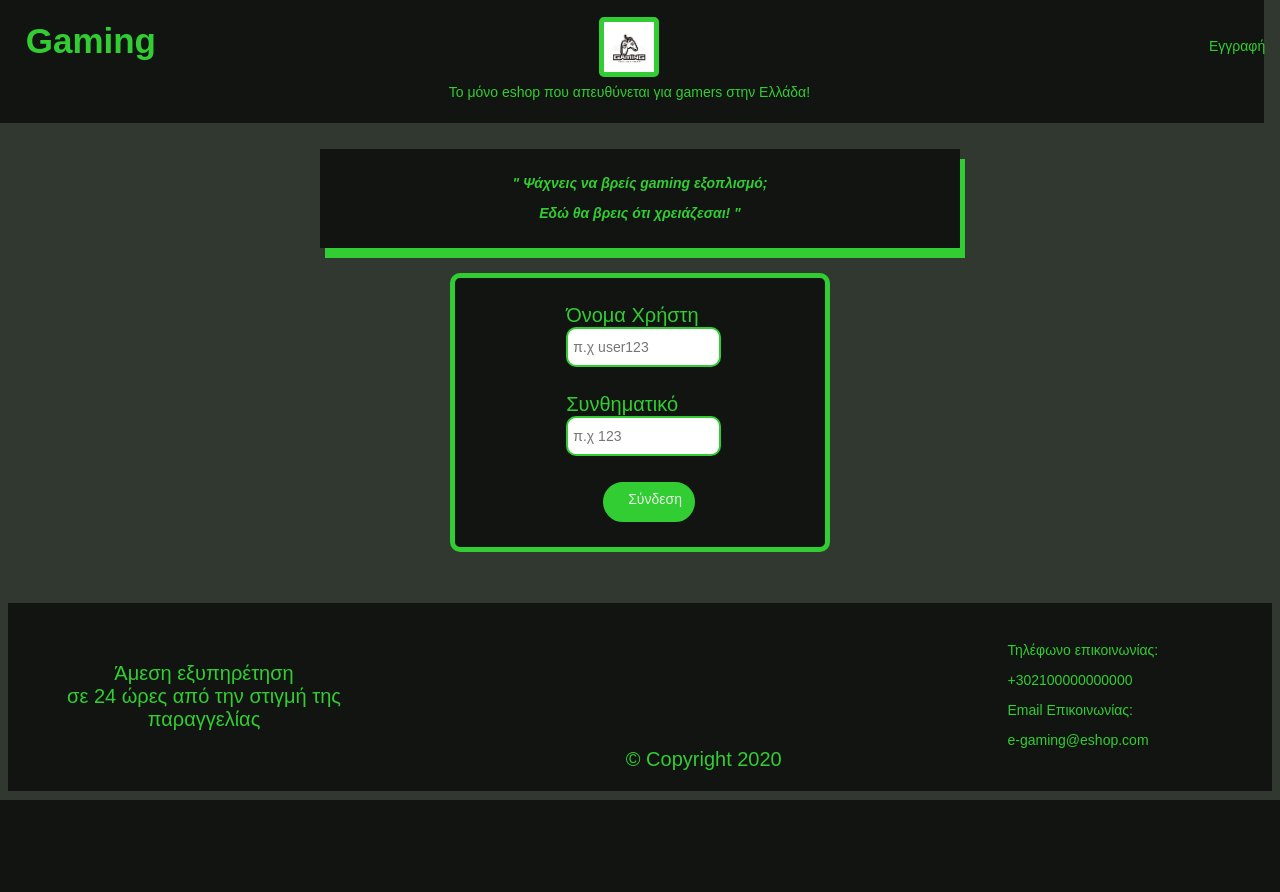
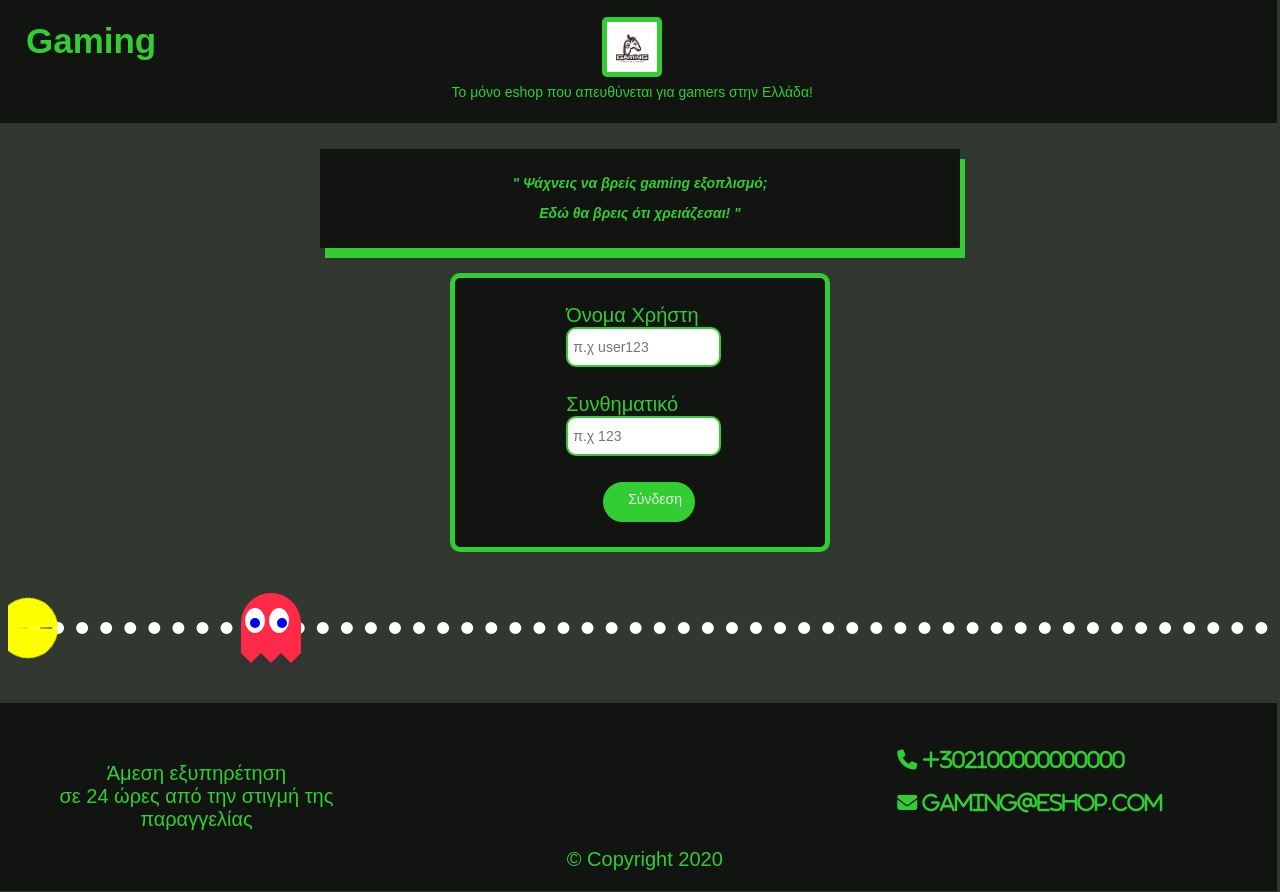
Before and after one commit to sotiriskarageorgopoulos/e-shop, a PHP site: page /templates/index.html in a window 1280 px wide. Before the commit the page ends 800 px from the top, so only its background shows below. Run offline with PHP 8.4, Linux system fonts and the light colour scheme; some libraries are stand-ins or nearby versions.

Commit message:
pacman animation,correct footer & navbar!

```diff
--- a/css/footer.css
+++ b/css/footer.css
@@ -1,8 +1,10 @@
 /*------------------footer css--------------*/
 footer {
   background-color: #121412;
-  width: 100%;
+  width: 101%;
   margin-top:2%;
+  margin-left: -0.6%;
+  margin-bottom: -7px;
 }
 
 .footer-layout {
@@ -29,4 +31,18 @@
   padding-right: 9%;
 }
 
+.icon {
+  font-family: 'FontAwesome';
+  font-size: 20px;
+  color: #32CD32;
+}
+
+.envelope-icon::before {
+  content: '\f0e0';
+}
+
+.phone-icon::before {
+  content: '\f095';
+}
+
 /*------------------------------------------*/
--- a/css/my_app.css
+++ b/css/my_app.css
@@ -3,6 +3,7 @@
 @import url("./boxes.css");
 @import url("./footer.css");
 @import url("./buttons.css");
+@import url("./pacman_animation.css");
 
 * {
   box-sizing: border-box;
--- a/css/navbar.css
+++ b/css/navbar.css
@@ -8,7 +8,7 @@
 ul>li {
     display: flex;
     list-style-type: none;
-    padding-top: 50%;
+    margin-top: 50%;
     margin-left: 5%;
     color: #32CD32;
 }
@@ -30,6 +30,26 @@
     margin-right: 25%;
 }
 
+#register-layout {
+    background-color: #32CD32;
+    color:aliceblue;
+    height: 4vh;
+    width: 6vw;
+    padding-left: 20%;
+    padding-top: 7%;
+    border-radius: 12.5px;
+}
+
+#logout-layout {
+    background-color: #32CD32;
+    color:aliceblue;
+    height: 4vh;
+    width: 7vw;
+    padding-left: 14%;
+    padding-top: 7%;
+    border-radius: 12.5px;
+}
+
 nav {
     display: flex;
     flex-flow: row wrap;
@@ -38,7 +58,7 @@
     margin-top: -1%;
     margin-left: -0.6%;
     height: 16vh;
-    width: 100%;
+    width: 101%;
 }
 
 /*------------------------------------------*/
--- /dev/null
+++ b/css/pacman_animation.css
@@ -0,0 +1,181 @@
+.final__path {
+    position: relative;
+    width: 100%;
+    height: 100px;
+    background: #30382f;
+    padding: 20px;
+    box-sizing: border-box;
+    overflow: hidden;
+}
+
+.final__path::after {
+    content: "";
+    position: absolute;
+    display: block;
+    border-top: 12px dotted white;
+    color: white;
+    width: 100%;
+    top: 50%;
+    margin-top: -6px;
+}
+
+.final__pacman {
+    position: absolute;
+    z-index: 99;
+    top: 50%;
+    left: -20%;
+    animation: final__moveForward 5s linear infinite;
+    animation-delay: 0.8s;
+}
+
+.final__pacman::before,
+.final__pacman::after {
+    content: "";
+    display: block;
+    height: 0;
+    width: 0;
+    position: absolute;
+    border: solid 30px yellow;
+    margin-top: -30px;
+    border-radius: 50%;
+    border-right-color: transparent;
+    border-bottom-color: transparent;
+    animation: final__mouthTop 0.7s ease infinite;
+}
+
+.final__pacman::after {
+    border-color: yellow;
+    border-right-color: transparent;
+    border-top-color: transparent;
+    animation: final__mouthBottom 0.7s ease infinite;
+}
+
+.final__ghost {
+    position: absolute;
+    z-index: 99;
+    top: 50%;
+    left: 20%;
+    margin-top: -35px;
+    background: red;
+    height: 70px;
+    width: 60px;
+    border-top-left-radius: 70px;
+    border-top-right-radius: 70px;
+    animation: final__moveForward 5s linear infinite, final__colourSwap 0.5s linear infinite;
+}
+
+/* using these for eyes */
+.final__ghost::before,
+.final__ghost::after {
+    content: "";
+    position: absolute;
+    background: white;
+    height: 25px;
+    width: 20px;
+    border-radius: 100%;
+    top: 15px;
+    left: 4px;
+}
+
+.final__ghost::after {
+    left: 28px;
+}
+
+.final__eyes::before,
+.final__eyes::after {
+    content: "";
+    position: absolute;
+    background: blue;
+    height: 10px;
+    width: 10px;
+    border-radius: 100%;
+    top: 25px;
+    left: 5px;
+    z-index: 99;
+    animation: final__peeperLeft 0.7s linear infinite;
+}
+
+.final__eyes::after {
+    left: 30px;
+    animation: final__peeperRight 0.7s linear infinite;
+}
+
+.final__skirt {
+    position: absolute;
+    height: 0;
+    width: 0;
+    border: solid 10px #333;
+    border-top-color: transparent;
+    bottom: -10px;
+}
+
+.final__skirt::after,
+.final__skirt::before {
+    content: "";
+    position: absolute;
+    height: 0;
+    width: 0;
+    border: solid 10px #333;
+    border-top-color: transparent;
+    bottom: -10px;
+    left: 10px;
+}
+
+.final__skirt::after {
+    border-color: #333;
+    border-top-color: transparent;
+    bottom: -10px;
+    left: 30px;
+}
+
+@keyframes final__moveForward {
+    0% {
+        left: -20%;
+    }
+
+    100% {
+        left: 100%;
+    }
+}
+
+@keyframes final__mouthTop {
+    50% {
+        transform: rotate(44deg);
+    }
+}
+
+@keyframes final__mouthBottom {
+    50% {
+        transform: rotate(-44deg);
+    }
+}
+
+@keyframes final__peeperLeft {
+
+    0%,
+    100% {
+        left: 5px;
+    }
+
+    50% {
+        left: 10px;
+    }
+}
+
+@keyframes final__peeperRight {
+
+    0%,
+    100% {
+        left: 30px;
+    }
+
+    50% {
+        left: 38px;
+    }
+}
+
+@keyframes final__colourSwap {
+    50% {
+        background: hotpink;
+    }
+}
--- a/templates/index.html
+++ b/templates/index.html
@@ -16,7 +16,7 @@
         <figcaption>Το μόνο eshop που απευθύνεται για gamers στην Ελλάδα!</figcaption>
     </figure>
     <ul class="list-heading">
-        <li><a href="./register.html" target="_blank">Εγγραφή</a></li>
+        <li><a href="./register.html" target="_blank" id="register-layout">Εγγραφή</a></li>
     </ul>
 </nav>
 
@@ -38,6 +38,21 @@
                         id="helping-link">Σύνδεση</a></button>
             </form>
         </section>
+        <section>
+            <div class="final-result">
+                <div class="content">
+                    <div>
+                        <div class="final__path">
+                            <div class="final__pacman"></div>
+                            <div class="final__ghost">
+                                <div class="final__eyes"></div>
+                                <div class="final__skirt"></div>
+                            </div>
+                        </div>
+                    </div>
+                </div>
+            </div>
+        </section>
     </article>
 </body>
 <footer>
@@ -49,12 +64,10 @@
             <p id="footer-copyright">&copy; Copyright 2020</p>
         </section>
         <section id="footer-contact-details">
-            <p>Τηλέφωνο επικοινωνίας:</p>
-            <p>+302100000000000</p>
-            <p>Email Επικοινωνίας:</p>
-            <p>e-gaming@eshop.com</p>
+            <a href="tel:+302100000000000"><p class="phone-icon icon"> +302100000000000</p></a>
+            <a href="mailto:gaming@eshop.com"><p class="envelope-icon icon"> gaming@eshop.com</p></a>
         </section>
     </article>
 </footer>
-
+<script src="https://use.fontawesome.com/4d997e20ff.js"></script>
 </html>
```
Also changed, not shown: templates/category.html (+4 -5 lines), templates/nintendo_ds_category.html (+3 -4 lines), templates/nitendo_wii_category.html (+3 -4 lines), templates/pc_category.html (+3 -4 lines), templates/ps3_category.html (+3 -4 lines), templates/ps4_category.html (+3 -4 lines), templates/psvita_category.html (+3 -4 lines), templates/purchase_details.html (+3 -4 lines), templates/register.html (+3 -4 lines), templates/xbox_category.html (+3 -4 lines).
